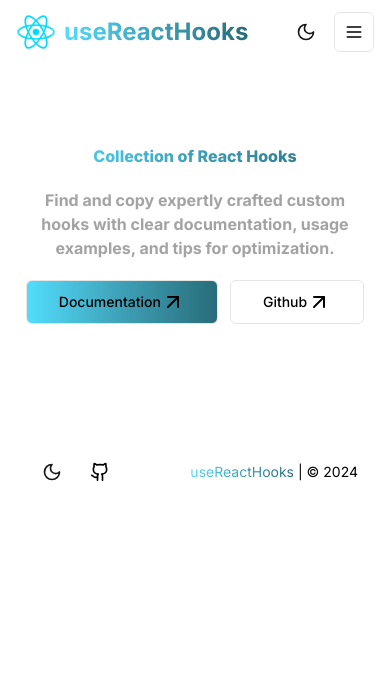
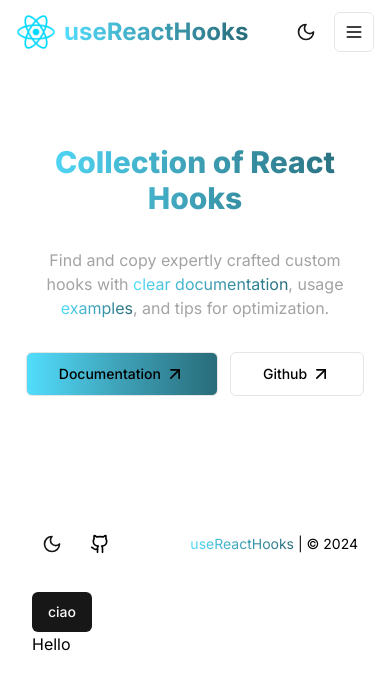
Before and after one commit to project-kt/useReactHooksv2, a Next.js app: page / in a window 390 px wide. Shown: the top 690 px of the page. Built offline with nearby package versions, Linux system fonts and the light colour scheme; no server answers; the database is empty.

Commit message:
before shadcn

```diff
--- a/src/app/_components/footer.tsx
+++ b/src/app/_components/footer.tsx
@@ -2,6 +2,7 @@
 
 import React from "react";
 import Icons from "./icons";
+import { Button } from "@/components/ui/button";
 
 export default function Footer() {
   const year = new Date().getFullYear();
@@ -17,6 +18,8 @@ export default function Footer() {
           {` | © ${year}`}
         </p>
       </div>
+      <Button>ciao</Button>
+      <div className="bg-primary text-primary-foreground">Hello</div>
     </footer>
   );
 }
--- a/src/app/_components/hero.tsx
+++ b/src/app/_components/hero.tsx
@@ -5,23 +5,24 @@ import React from "react";
 
 function Hero(): React.JSX.Element {
   return (
-    <section className="flex flex-col gap-y-5 py-20 text-center">
-      <h1 className="text-gradient font-extrabold md:text-7xl">Collection of React Hooks</h1>
-      <h2 className="font-bold text-neutral-400 md:text-5xl">
-        Find and copy expertly crafted custom hooks with clear documentation, usage examples, and tips for optimization.
+    <section className="flex flex-col gap-y-8 py-20 text-center">
+      <h1 className="text-gradient text-3xl font-extrabold md:text-7xl">Collection of React Hooks</h1>
+      <h2 className="text-neutral-400 md:text-3xl">
+        Find and copy expertly crafted custom hooks with <span className="text-gradient">clear documentation</span>,
+        usage <span className="text-gradient">examples</span>, and tips for optimization.
       </h2>
       <div className="flex flex-row items-center justify-center gap-x-3">
-        <Link href={"/docs"}>
-          <Button className="bg-gradient text-black" variant={"outline"} size={"lg"}>
-            Documentation <ArrowUpRight className="h-6 w-6" />
-          </Button>
-        </Link>
-        <Link href={"https://github.com"}>
-          <Button className="flex items-center" variant={"outline"} size={"lg"}>
+        <Button className="bg-gradient text-black" variant={"outline"} size={"lg"} asChild>
+          <Link href={"/docs"}>
+            Documentation <ArrowUpRight className="ml-1 h-5 w-5" />
+          </Link>
+        </Button>
+        <Button variant={"outline"} size={"lg"} asChild>
+          <Link href={"https://github.com"}>
             Github
-            <ArrowUpRight className="h-6 w-6" />
-          </Button>
-        </Link>
+            <ArrowUpRight className="ml-1 h-5 w-5" />
+          </Link>
+        </Button>
       </div>
     </section>
   );
--- a/src/components/hook-card.tsx
+++ b/src/components/hook-card.tsx
@@ -2,12 +2,13 @@
 
 import { type Hook } from "@/server/db/schema";
 import axios from "axios";
-import { ArrowUpRight, CheckCheck, CircleX, Copy, LoaderCircle } from "lucide-react";
+import { Atom, CheckCheck, CircleX, Copy, LoaderCircle, Rabbit } from "lucide-react";
 import Link from "next/link";
 import React from "react";
+import useHoverOutside from "./hooks/useHoverOutside";
 import { Card, CardDescription, CardFooter, CardHeader, CardTitle } from "./ui/card";
 import { Button } from "./ui/button";
-import useHoverOutside from "./hooks/useHoverOutside";
+import { HoverCard, HoverCardContent, HoverCardTrigger } from "./ui/hover-card";
 
 function HookCard({ hook, children }: { hook: Hook; children?: React.ReactNode }) {
   const [isPending, startTransition] = React.useTransition();
@@ -37,18 +38,17 @@ function HookCard({ hook, children }: { hook: Hook; children?: React.ReactNode }
   useHoverOutside(cardRef, () => setFileContent(null));
 
   return (
-    <Card ref={cardRef} className="group relative w-full hover:border-cyan-500" onClick={handleCopyHook}>
+    <Card ref={cardRef} className="group relative w-full hover:border-cyan-500">
       <CardHeader>
         <CardTitle className="text-gradient mb-2">{hook.name}</CardTitle>
         <CardDescription className="line-clamp-2">{hook.description}</CardDescription>
       </CardHeader>
       <CardFooter className="flex">
-        <Link href={hook.source!} className="text-gradient">
-          Discover
+        <Link href={hook.source!} className="text-gradient flex items-center">
+          Discover <Atom className="gradient ml-1 h-4 w-4" color="#52ddfd" />
         </Link>
+        <CardCopyAction isPending={isPending} fileContent={fileContent} />
       </CardFooter>
-      <CardCopyAction isPending={isPending} fileContent={fileContent} />
-      {children}
     </Card>
   );
 }
@@ -74,7 +74,20 @@ const CardCopyAction = ({
     }
   } else {
     return (
-      <Copy className="absolute right-8 top-4 hidden size-4 transition delay-150 duration-300 ease-in-out group-hover:block" />
+      <>
+        <HoverCard>
+          <HoverCardTrigger asChild={true}>
+            <Button size={"sm"} variant="ghost" className="ml-auto">
+              Fast copy code
+              <Rabbit className="ml-1 h-4 w-4" />
+            </Button>
+          </HoverCardTrigger>
+          <HoverCardContent side="right" className="w-[32rem]">
+            ss
+          </HoverCardContent>
+        </HoverCard>
+        <Copy className="absolute right-8 top-4 hidden size-4 transition delay-150 duration-300 ease-in-out group-hover:block" />
+      </>
     );
   }
 };
--- a/src/styles/globals.css
+++ b/src/styles/globals.css
@@ -1,6 +1,53 @@
 @tailwind base;
 @tailwind components;
 @tailwind utilities;
+
+@layer base {
+  :root {
+    --background: 0 0% 100%;
+    --foreground: 20 14.3% 4.1%;
+    --card: 0 0% 100%;
+    --card-foreground: 20 14.3% 4.1%;
+    --popover: 0 0% 100%;
+    --popover-foreground: 20 14.3% 4.1%;
+    --primary: 47.9 95.8% 53.1%;
+    --primary-foreground: 26 83.3% 14.1%;
+    --secondary: 60 4.8% 95.9%;
+    --secondary-foreground: 24 9.8% 10%;
+    --muted: 60 4.8% 95.9%;
+    --muted-foreground: 25 5.3% 44.7%;
+    --accent: 60 4.8% 95.9%;
+    --accent-foreground: 24 9.8% 10%;
+    --destructive: 0 84.2% 60.2%;
+    --destructive-foreground: 60 9.1% 97.8%;
+    --border: 20 5.9% 90%;
+    --input: 20 5.9% 90%;
+    --ring: 20 14.3% 4.1%;
+    --radius: 1rem;
+  }
+
+  .dark {
+    --background: 20 14.3% 4.1%;
+    --foreground: 60 9.1% 97.8%;
+    --card: 20 14.3% 4.1%;
+    --card-foreground: 60 9.1% 97.8%;
+    --popover: 20 14.3% 4.1%;
+    --popover-foreground: 60 9.1% 97.8%;
+    --primary: 47.9 95.8% 53.1%;
+    --primary-foreground: 26 83.3% 14.1%;
+    --secondary: 12 6.5% 15.1%;
+    --secondary-foreground: 60 9.1% 97.8%;
+    --muted: 12 6.5% 15.1%;
+    --muted-foreground: 24 5.4% 63.9%;
+    --accent: 12 6.5% 15.1%;
+    --accent-foreground: 60 9.1% 97.8%;
+    --destructive: 0 62.8% 30.6%;
+    --destructive-foreground: 60 9.1% 97.8%;
+    --border: 12 6.5% 15.1%;
+    --input: 12 6.5% 15.1%;
+    --ring: 35.5 91.7% 32.9%;
+  }
+}
 
 .text-gradient {
   background-image: linear-gradient(
```
Also changed, not shown: components.json.
